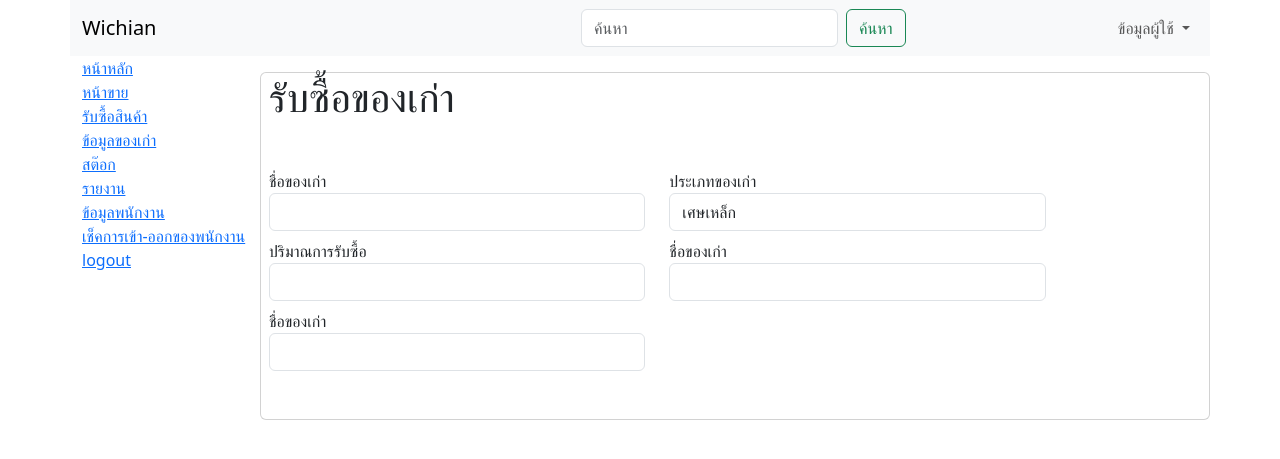
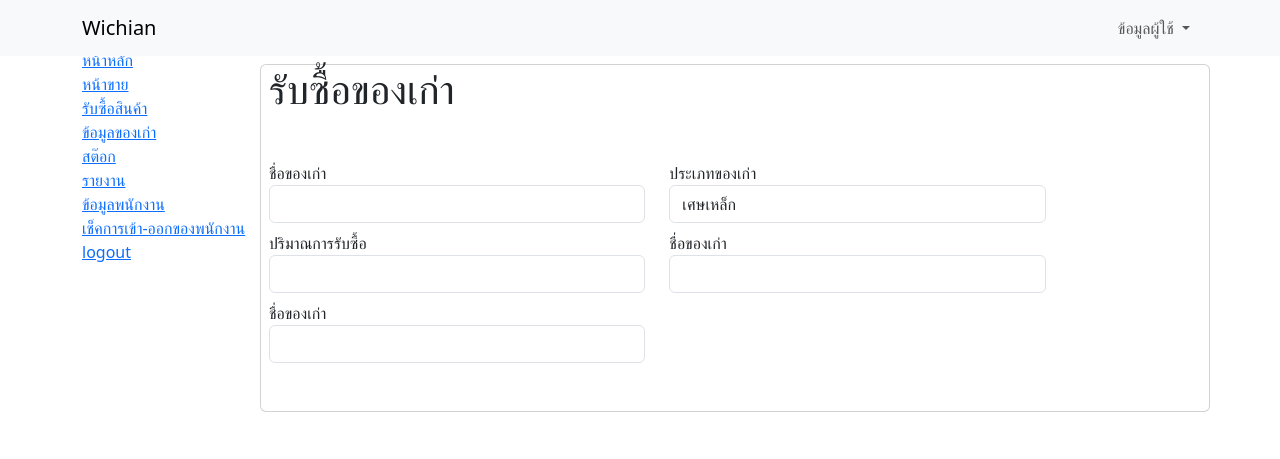
Before and after one commit to leenkun27/projectgreen, a PHP site: page /Admin/buy_admin.php in a window 1280 px wide. Shown: the top 459 px of the page. Run offline with PHP 8.4, Linux system fonts and the light colour scheme; some libraries are stand-ins or nearby versions.

Commit message:
แก้ไขหน้าheader

```diff
--- a/Admin/header.php
+++ b/Admin/header.php
@@ -1,6 +1,6 @@
-<div class="row">
-    <nav class="navbar navbar-expand-lg bg-body-tertiary">
-        <div class="container-fluid">
+<div class="row mx-5 mb-5">
+    <nav class="navbar navbar-expand-lg bg-body-tertiary fixed-top">
+        <div class="container">
             <a class="navbar-brand" href="#">Wichian</a>
             <button class="navbar-toggler" type="button" data-bs-toggle="collapse" data-bs-target="#navbarSupportedContent" aria-controls="navbarSupportedContent" aria-expanded="false" aria-label="Toggle navigation">
                 <span class="navbar-toggler-icon"></span>
@@ -11,10 +11,7 @@
                     <!-- เมนูข้อมูลผู้ใช้จะย้ายไปทางขวาที่สุด -->
                 </ul>
                 <!-- ฟอร์มค้นหาอยู่ทางขวาอยู่แล้ว -->
-                <form class="d-flex ms-auto" role="search">
-                    <input class="form-control me-2" type="search" placeholder="ค้นหา" aria-label="Search">
-                    <button class="btn btn-outline-success" type="submit">ค้นหา</button>
-                </form>
+
                 <!-- เมนูข้อมูลผู้ใช้ -->
                 <ul class="navbar-nav ms-auto mb-2 mb-lg-0">
                     <li class="nav-item dropdown">
```
